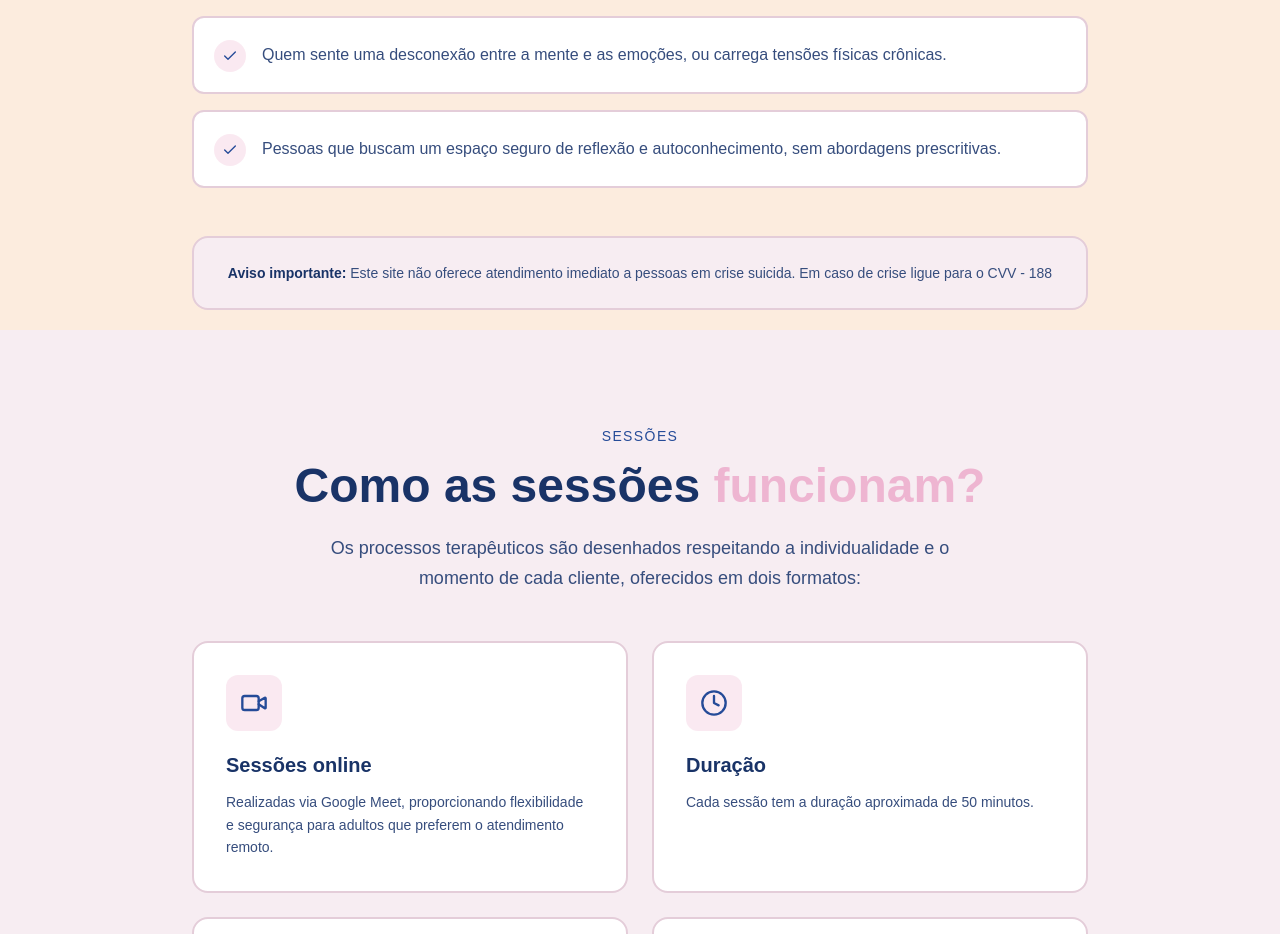
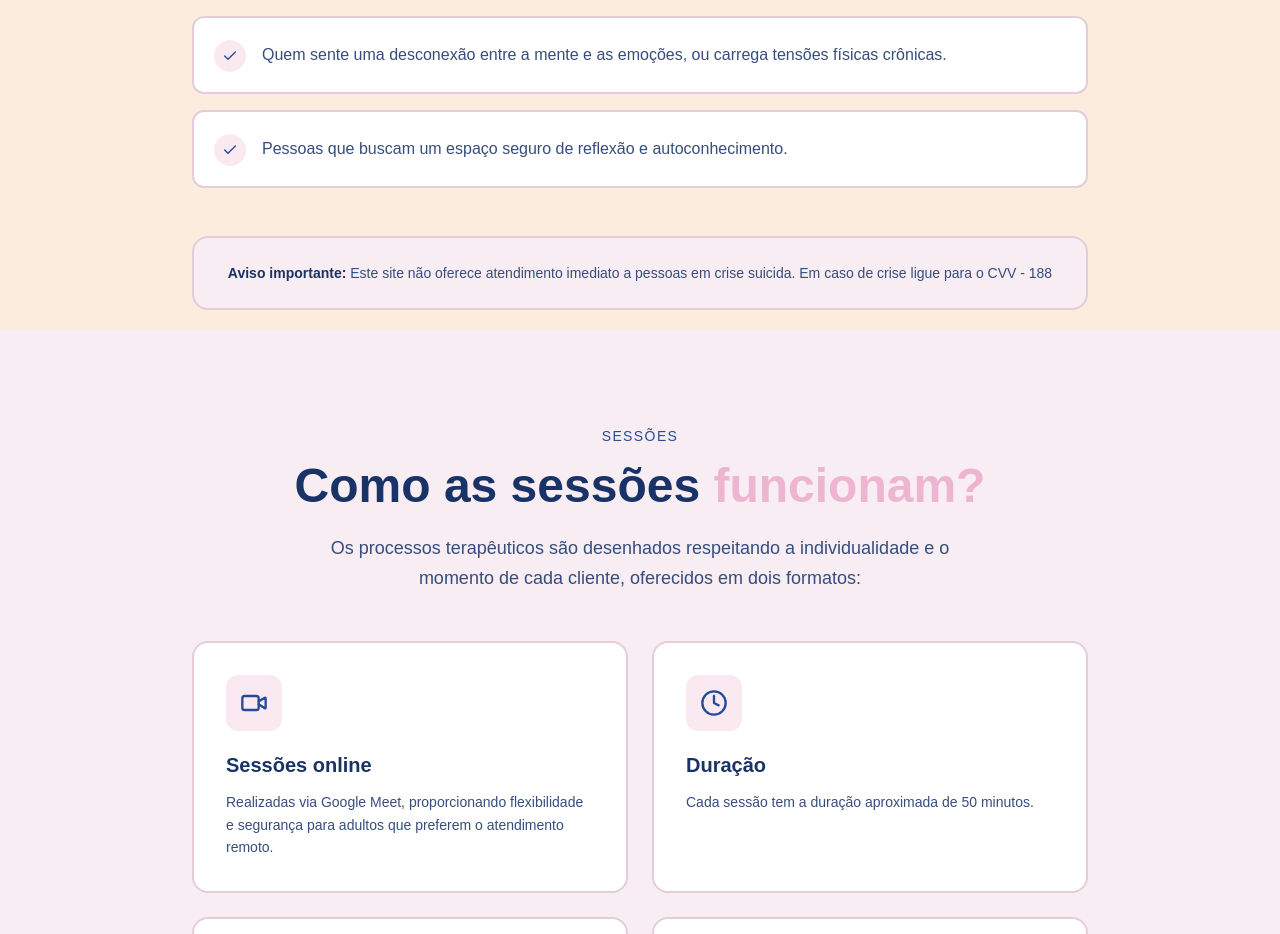
Before and after one commit to marininja/marinasite, a Next.js app: page / in a window 1280 px wide. Shown: the part 2261-3195 px from the top of the page. Built offline with nearby package versions, Linux system fonts and the light colour scheme.

Commit message:
style (text) add new text

```diff
--- a/src/components/WhoIsItForSection.tsx
+++ b/src/components/WhoIsItForSection.tsx
@@ -5,7 +5,7 @@ const considerations = [
   "Adolescentes que enfrentam insegurança, pressões escolares, crises de identidade, ansiedade ou sentimentos de desconexão com o próprio corpo.",
   "Pessoas que enfrentam estresse, ansiedade, depressão ou sobrecarga emocional.",
   "Quem sente uma desconexão entre a mente e as emoções, ou carrega tensões físicas crônicas.",
-  "Pessoas que buscam um espaço seguro de reflexão e autoconhecimento, sem abordagens prescritivas.",
+  "Pessoas que buscam um espaço seguro de reflexão e autoconhecimento.",
 ];
 
 const WhoIsItForSection = () => {
```
